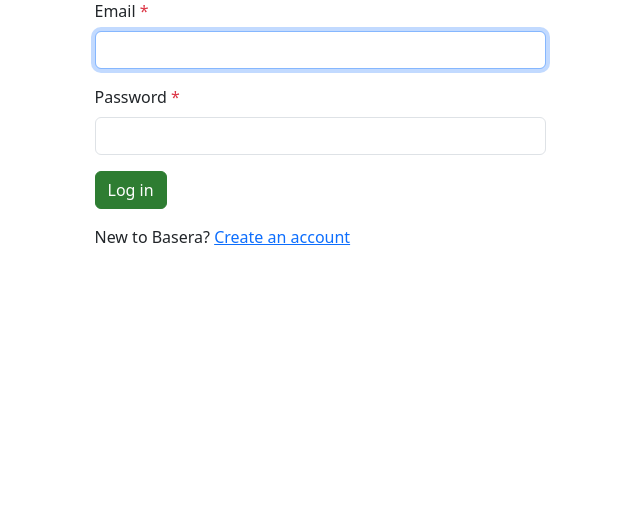
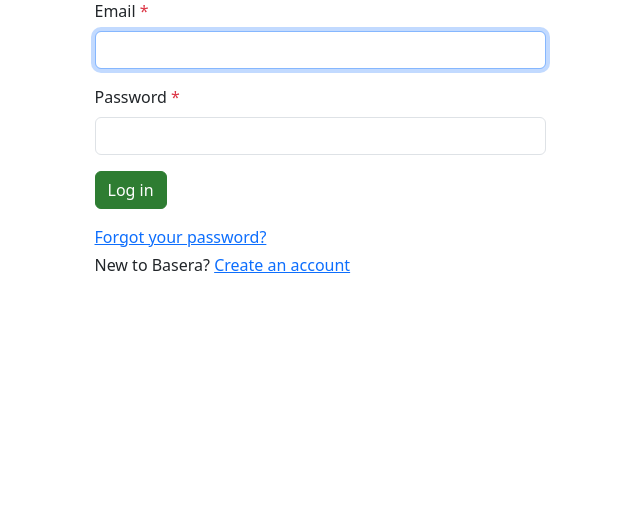
Before and after one commit to syedkazimm/testing_basera, a Django app: page /accounts/login/ in a window 1280 px wide. Shown: the part 131-648 px from the top of the page, without its empty margins (320-960 px from the left). Run offline with Django 5.2, Linux system fonts and the light colour scheme.

Commit message:
US-03: forgot password with single-use, time-limited reset link
Co-Authored-By: Claude Sonnet 5.5 <noreply@anthropic.com>

```diff
--- a/accounts/forms.py
+++ b/accounts/forms.py
@@ -1,7 +1,8 @@
 """Forms for the accounts app."""
 
 from django import forms
-from django.contrib.auth.forms import AuthenticationForm
+from django.contrib.auth.forms import (AuthenticationForm, PasswordChangeForm, PasswordResetForm,
+                                       SetPasswordForm)
 from django.contrib.auth.password_validation import validate_password
 
 from basera.forms import BootstrapFormMixin
@@ -68,3 +69,15 @@ class LoginForm(BootstrapFormMixin, AuthenticationForm):
     def clean_username(self):
         # Emails are stored lower-case, so compare in lower-case.
         return self.cleaned_data["username"].lower()
+
+
+class ResetRequestForm(BootstrapFormMixin, PasswordResetForm):
+    """US-03: ask for a password-reset email."""
+
+
+class ResetConfirmForm(BootstrapFormMixin, SetPasswordForm):
+    """US-03: choose a new password (same rules as sign-up)."""
+
+
+class ChangePasswordForm(BootstrapFormMixin, PasswordChangeForm):
+    """US-04: change password; the current password must be right."""
--- a/accounts/templates/accounts/login.html
+++ b/accounts/templates/accounts/login.html
@@ -11,7 +11,8 @@
       {% include "_form_fields.html" %}
       <button type="submit" class="btn btn-basera">Log in</button>
     </form>
-    <p class="mt-3 mb-1">New to Basera? <a href="{% url 'signup' %}">Create an account</a></p>
+    <p class="mt-3 mb-1"><a href="{% url 'password_reset' %}">Forgot your password?</a></p>
+    <p class="mb-1">New to Basera? <a href="{% url 'signup' %}">Create an account</a></p>
   </div>
 </div>
 {% endblock %}
--- /dev/null
+++ b/accounts/templates/accounts/password_reset_subject.txt
@@ -0,0 +1 @@
+Reset your Basera password
--- a/accounts/urls.py
+++ b/accounts/urls.py
@@ -1,5 +1,6 @@
 """URL routes for accounts (mounted at /accounts/)."""
 
+from django.contrib.auth import views as auth_views
 from django.contrib.auth.views import LogoutView
 from django.urls import path
 
@@ -10,4 +11,14 @@ urlpatterns = [
     # Logging out is a POST (Django 5 requirement); it ends the session and lands on home.
     path("logout/", LogoutView.as_view(), name="logout"),
     path("signup/", views.SignupView.as_view(), name="signup"),
+    # US-03: forgot password (the four built-in pages)
+    path("password-reset/", views.PasswordResetRequestView.as_view(), name="password_reset"),
+    path("password-reset/done/",
+         auth_views.PasswordResetDoneView.as_view(template_name="accounts/password_reset_done.html"),
+         name="password_reset_done"),
+    path("password-reset/<uidb64>/<token>/", views.PasswordResetConfirmPageView.as_view(),
+         name="password_reset_confirm"),
+    path("password-reset/complete/",
+         auth_views.PasswordResetCompleteView.as_view(template_name="accounts/password_reset_complete.html"),
+         name="password_reset_complete"),
 ]
--- a/accounts/views.py
+++ b/accounts/views.py
@@ -1,14 +1,15 @@
 """Views for the accounts app."""
 
 from django.contrib import messages
+from django.contrib.auth import views as auth_views
 from django.contrib.auth.views import LoginView
 from django.shortcuts import redirect
-from django.urls import reverse
+from django.urls import reverse, reverse_lazy
 from django.views.generic import CreateView
 
 from basera.htmx import is_htmx, redirect_to
 
-from .forms import LoginForm, SignupForm
+from .forms import LoginForm, ResetConfirmForm, ResetRequestForm, SignupForm
 
 
 class SignupView(CreateView):
@@ -54,3 +55,19 @@ class BaseraLoginView(LoginView):
         if user.role == "SELLER":
             return "/seller/listings/"  # "My Listings" (built in Sprint 2)
         return "/profiles/"  # "My Grow Profiles"
+
+
+# --- US-03: forgot password (Django's built-in views with our templates and forms) ---------------
+# Unknown emails get the same "check your email" page, so nobody can find out who has an account.
+class PasswordResetRequestView(auth_views.PasswordResetView):
+    form_class = ResetRequestForm
+    template_name = "accounts/password_reset_form.html"
+    email_template_name = "accounts/password_reset_email.txt"
+    subject_template_name = "accounts/password_reset_subject.txt"
+    success_url = reverse_lazy("password_reset_done")
+
+
+class PasswordResetConfirmPageView(auth_views.PasswordResetConfirmView):
+    form_class = ResetConfirmForm
+    template_name = "accounts/password_reset_confirm.html"
+    success_url = reverse_lazy("password_reset_complete")
--- a/basera/settings.py
+++ b/basera/settings.py
@@ -113,5 +113,6 @@ DEFAULT_FROM_EMAIL = os.environ.get("DEFAULT_FROM_EMAIL", "Basera <noreply@baser
 AUTH_USER_MODEL = "accounts.User"
 LOGIN_URL = "login"
 LOGOUT_REDIRECT_URL = "home"
+PASSWORD_RESET_TIMEOUT = 60 * 60  # password-reset links work for one hour
 
 DEFAULT_AUTO_FIELD = "django.db.models.BigAutoField"
```
Also changed, not shown: accounts/templates/accounts/password_reset_complete.html (added, +10 -0 lines), accounts/templates/accounts/password_reset_confirm.html (added, +19 -0 lines), accounts/templates/accounts/password_reset_done.html (added, +13 -0 lines), accounts/templates/accounts/password_reset_email.txt (added, +9 -0 lines), accounts/templates/accounts/password_reset_form.html (added, +14 -0 lines), docs/DECISIONS.md (+5 -0 lines), 1 other file.
